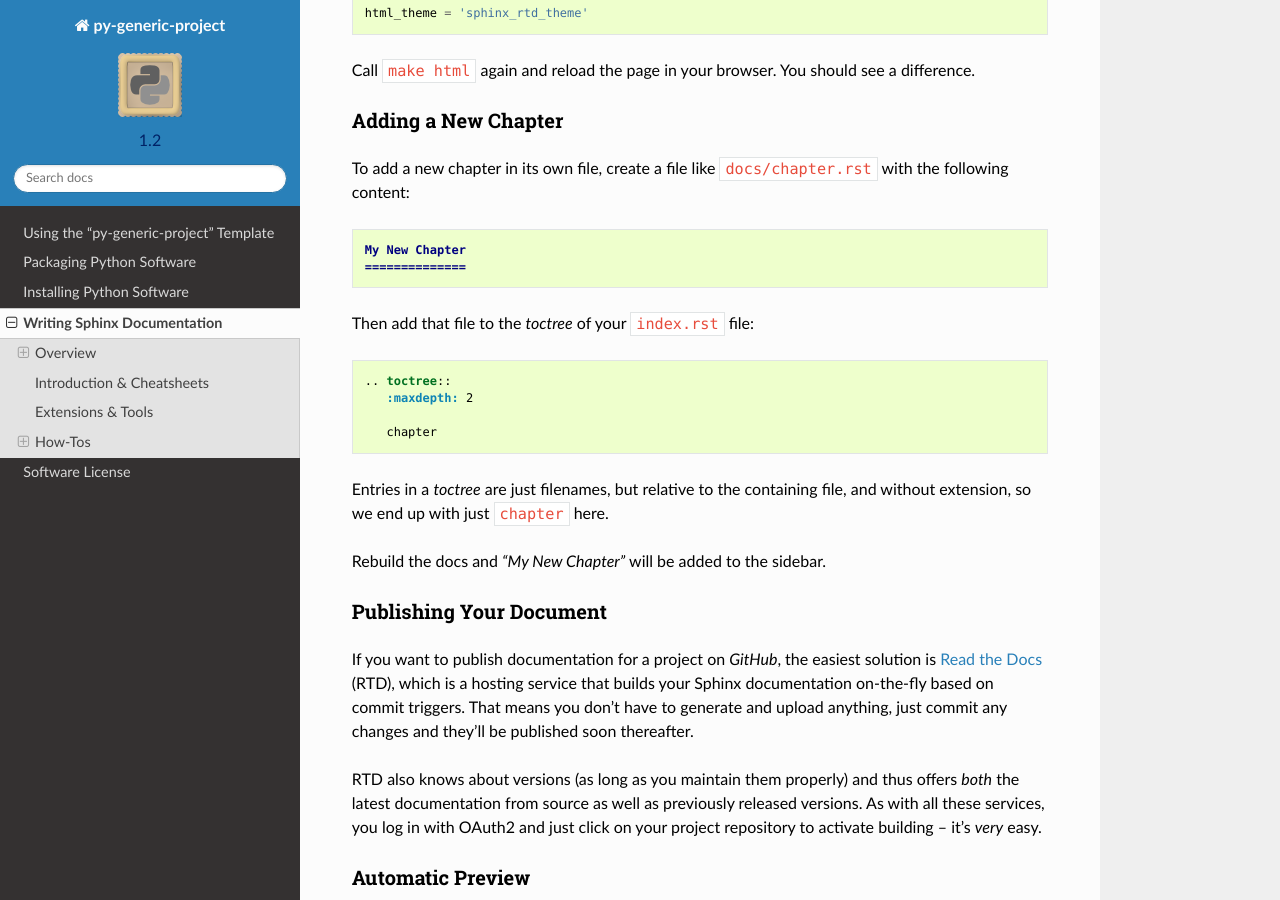
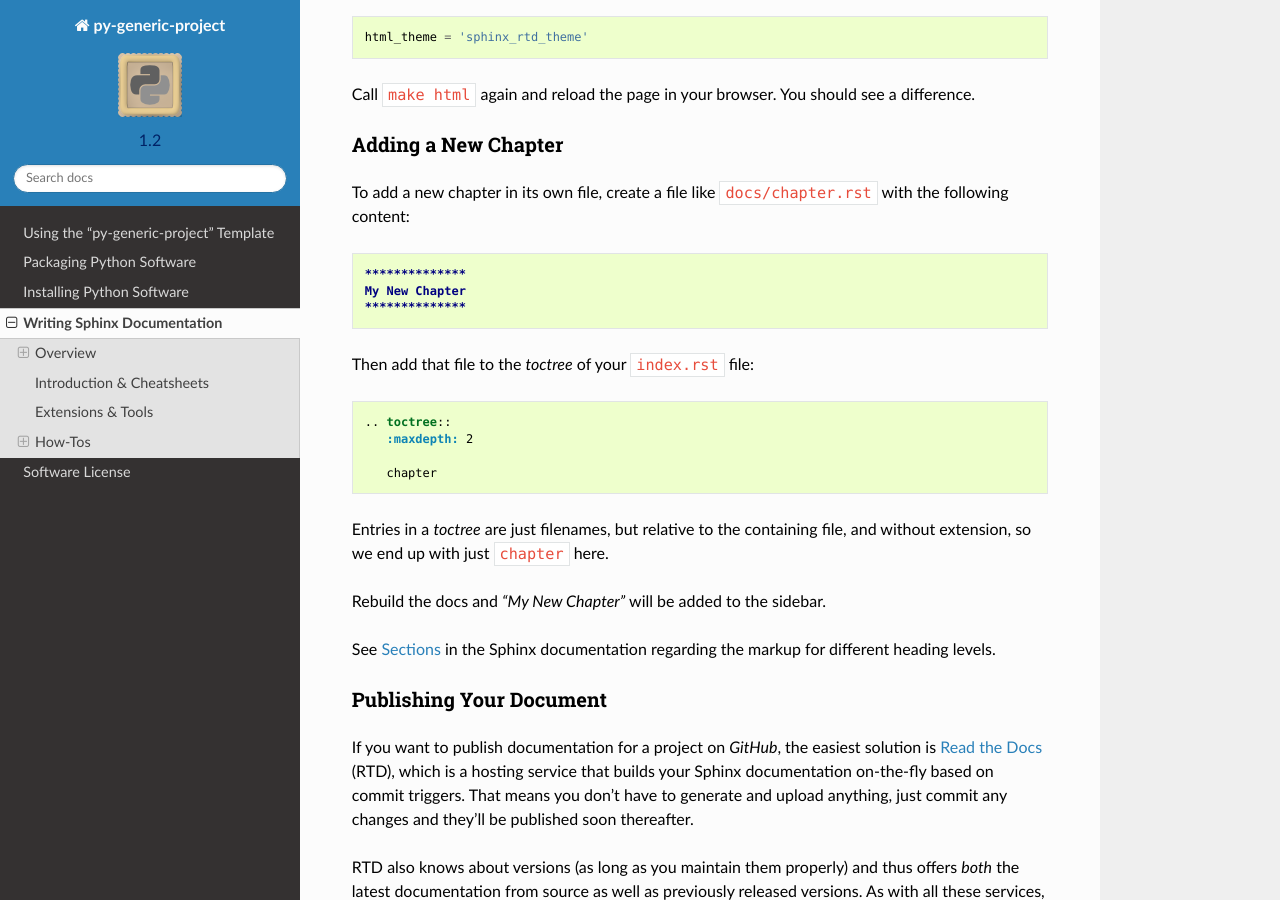
Before and after one commit to Springerle/py-generic-project, a Sphinx documentation site: the page built from docs/authoring.rst, in a window 1280 px wide and 900 px high, scrolled down 2859 px. Built offline with Sphinx 7.4.7 and the Read the Docs theme 2.0.0, drawn with Linux system fonts in a browser that asks for light colours; some of the changed text lies outside the part shown.

Commit message:
docs: heading style, and using 'venv'

```diff
--- a/docs/authoring.rst
+++ b/docs/authoring.rst
@@ -21,11 +21,12 @@
     SOFTWARE.
     ~~~~~~~~~~~~~~~~~~~~~~~~~~~~~~~~~~~~~~~~~~~~~~~~~~~~~~~~~~~~~~~~~~~~~~~~~~~
 
+****************************
 Writing Sphinx Documentation
-============================
+****************************
 
 Overview
---------
+========
 
 This is a directory of links to information and hints you need
 when you want to write (software) documentation using
@@ -44,7 +45,7 @@
 
 
 When to Use Sphinx?
-^^^^^^^^^^^^^^^^^^^
+-------------------
 
 Using *Sphinx* has several advantages over other options for writing
 documentation that has strong ties to the source code. It can be
@@ -62,8 +63,8 @@
 generated output can be styled freely, and the *Sphinx* eco-system
 offers lots of documentation and code highlighting themes.
 
-Feature highlights
-^^^^^^^^^^^^^^^^^^
+Feature Highlights
+------------------
 
 * **Output formats** – HTML (including Windows HTML Help), LaTeX (for
   printable PDF versions), Texinfo, manual pages, plain text.
@@ -81,17 +82,18 @@
 
 
 Introduction & Cheatsheets
---------------------------
+==========================
 
 * See the :ref:`sphinx-how-tos` section below for some quickstart advice.
 * `Sphinx reStructuredText primer <http://sphinx-doc.org/rest.html>`_
   – A brief introduction to *reStructuredText* (reST) concepts and syntax.
 * `Beautiful Docs <https://github.com/PharkMillups/beautiful-docs>`__
   – A collection of exemplary open source project documentation.
+* `Style guide for Sphinx-based documentations <https://documentation-style-guide-sphinx.readthedocs.io/>`_
 
 
 Extensions & Tools
-------------------
+==================
 
 There are a lot of extensions, styles, themes, and so on available on
 the web. For example, see the
@@ -138,10 +140,10 @@
 .. _sphinx-how-tos:
 
 How-Tos
--------
+=======
 
 Sphinx Installation and Setup
-^^^^^^^^^^^^^^^^^^^^^^^^^^^^^
+-----------------------------
 
 See :doc:`installing`
 for the full story and all details, this is how to install *Sphinx* to
@@ -170,7 +172,7 @@
     sphinx-autobuild==0.5.2
 
 Creating a Minimal Project
-^^^^^^^^^^^^^^^^^^^^^^^^^^
+--------------------------
 
 In your project directory, call ``sphinx-quickstart`` which will prompt
 you for required information. Answer the first question for a ‘root
@@ -196,15 +198,16 @@
 
 
 Adding a New Chapter
-^^^^^^^^^^^^^^^^^^^^
+--------------------
 
 To add a new chapter in its own file, create a file like
 ``docs/chapter.rst`` with the following content:
 
 .. code-block:: rst
 
+    **************
     My New Chapter
-    ==============
+    **************
 
 Then add that file to the *toctree* of your ``index.rst`` file:
 
@@ -221,9 +224,14 @@
 
 Rebuild the docs and *“My New Chapter”* will be added to the sidebar.
 
+See `Sections`_ in the Sphinx documentation regarding the markup for different heading levels.
+
+
+.. _`Sections`: https://www.sphinx-doc.org/en/master/usage/restructuredtext/basics.html#sections
+
 
 Publishing Your Document
-^^^^^^^^^^^^^^^^^^^^^^^^
+------------------------
 
 If you want to publish documentation for a project on *GitHub*, the
 easiest solution is `Read the Docs`_ (RTD), which is a hosting service
@@ -241,7 +249,7 @@
 
 
 Automatic Preview
-^^^^^^^^^^^^^^^^^
+-----------------
 
 The best preview solution is
 `sphinx-autobuild <https://pypi.python.org/pypi/sphinx-autobuild>`_,
@@ -269,7 +277,7 @@
 
 
 Converting from Markdown to reST
-^^^^^^^^^^^^^^^^^^^^^^^^^^^^^^^^
+--------------------------------
 
 If you have existing Markdown files you want to integrate into your
 documentation, the ``pandoc`` tool provides an easy way to convert into
@@ -284,7 +292,7 @@
 
 
 Adding a Custom Pygments Lexer to Sphinx
-^^^^^^^^^^^^^^^^^^^^^^^^^^^^^^^^^^^^^^^^
+----------------------------------------
 
 In order for Sphinx to load and recognize a custom lexer, two things are needed:
 
```
Also changed, not shown: other parts of docs/authoring.rst (+2 -2 lines).
